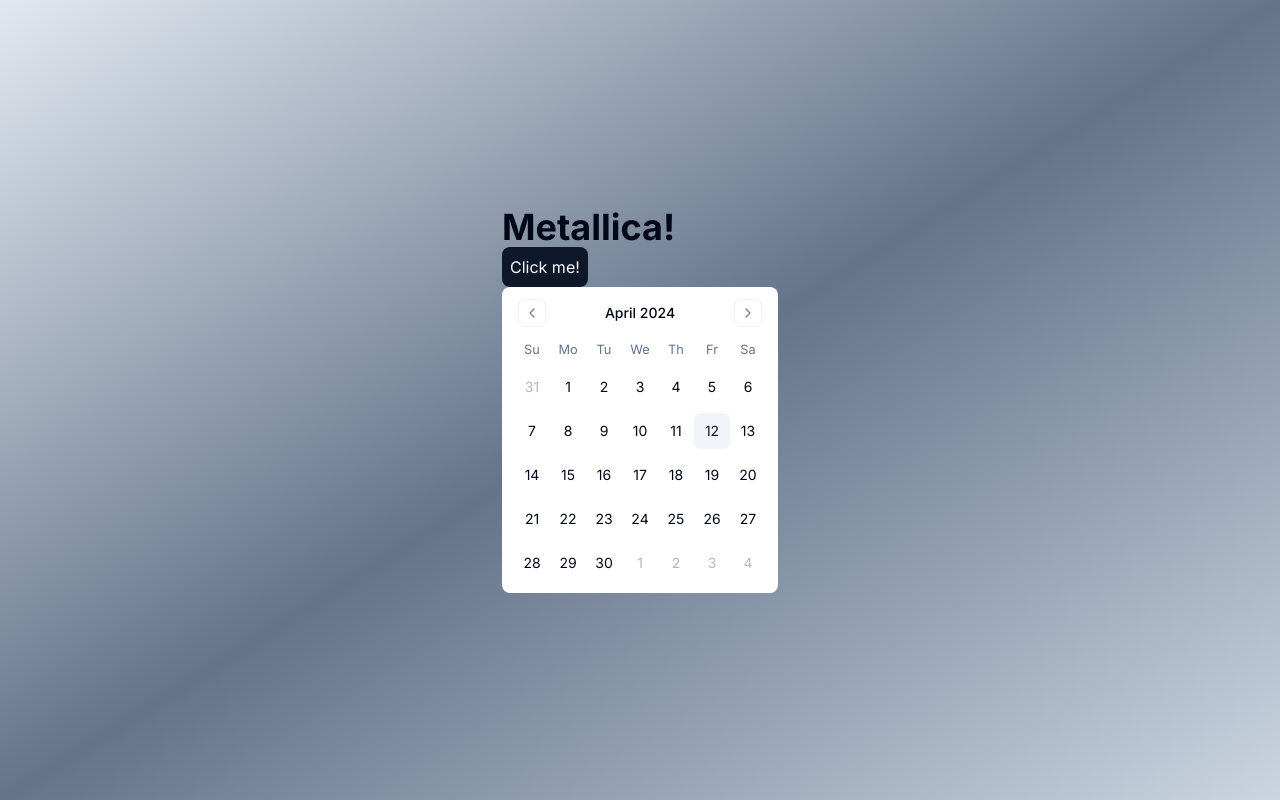
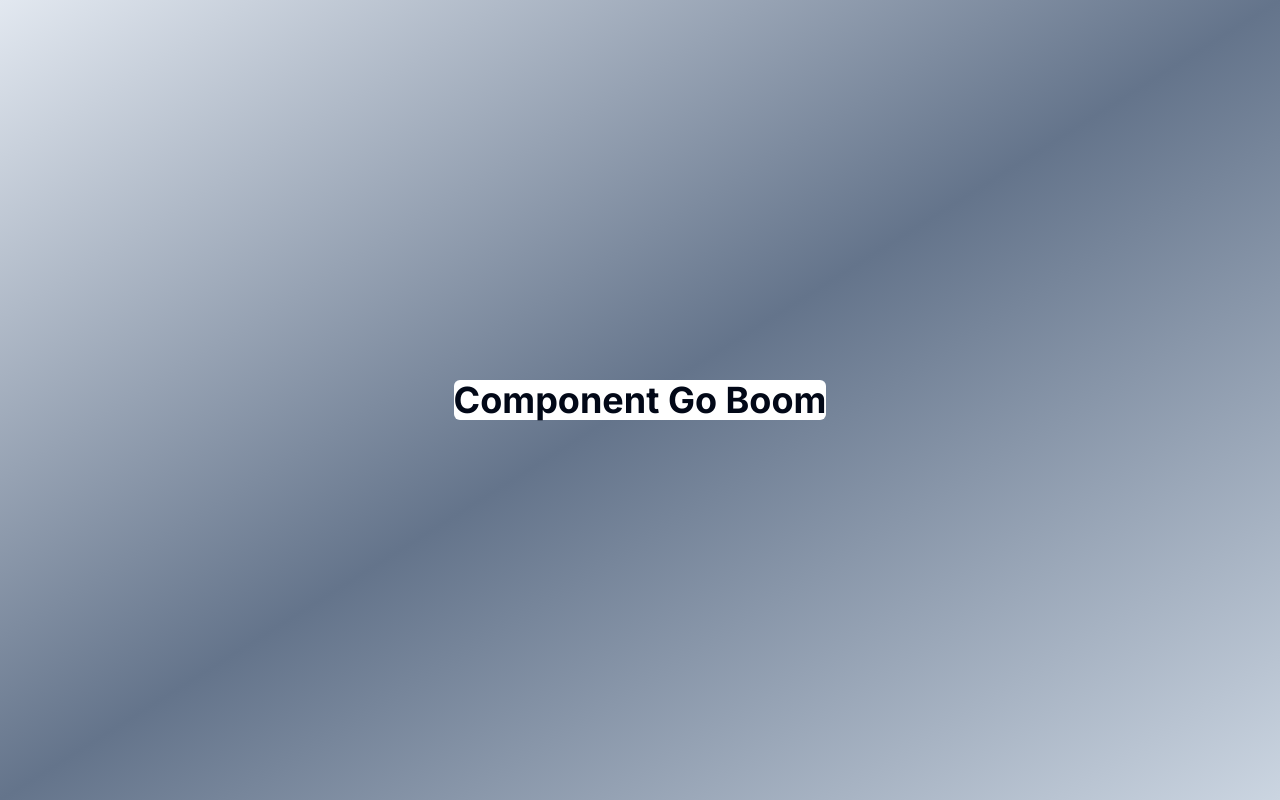
Before and after one commit to DRIZZTAR/component-library, a Next.js app: page / in a window 1280 px wide. Built offline with nearby package versions, Linux system fonts and the light colour scheme.

Commit message:
Remove calendar and button from root page

```diff
--- a/app/page.tsx
+++ b/app/page.tsx
@@ -1,16 +1,14 @@
 import Image from "next/image"; // Import if needed elsewhere, not used directly in this example.
-import Button from "@/components/ui/button"; // Make sure your imports match your actual file structure.
-import {Calendar} from "@/components/ui/calendar"; // Make sure your imports match your actual file structure.
+import { Button } from "@/components/ui/button"; // Make sure your imports match your actual file structure.
+import { Calendar } from "@/components/ui/calendar"; // Make sure your imports match your actual file structure.
 
 export default function Home() {
   return (
     <main className="flex min-h-screen flex-col items-center justify-center bg-gradient-to-br from-slate-200 via-slate-500 to-slate-300 p-24">
       <div>
-        <h1 className="text-4xl font-bold">Metallica!</h1>
-        <button className="p-2 bg-primary text-primary-foreground rounded-lg hover:bg-popover hover:text-popover-foreground transition-colors duration-5000">
-          Click me!
-        </button>
-        <Calendar className="bg-card rounded-lg"/>
+        <h1 className="text-4xl font-bold bg-white rounded-md text-center">
+          Component Go Boom
+        </h1>
       </div>
     </main>
   );
```
